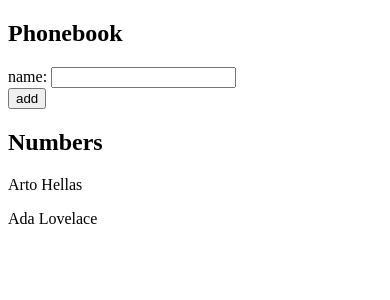
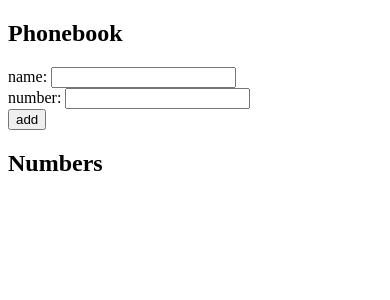
Before and after one commit to ingann/fullstack, a React (Vite) app in the folder part2/phonebook/: page / in a window 390 px wide. Shown: the top 300 px of the page. Built offline with nearby package versions, Linux system fonts and the light colour scheme.

Commit message:
2.8. phonebook

```diff
--- a/part2/phonebook/src/App.jsx
+++ b/part2/phonebook/src/App.jsx
@@ -3,11 +3,9 @@ import Person from './components/Person'
 import AddPerson from './components/PersonForm'
 
 const App = () => {
-  const [persons, setPersons] = useState([
-    { name: 'Arto Hellas'},
-    { name: 'Ada Lovelace'}
-  ])
+  const [persons, setPersons] = useState([])
   const [newName, setnewName] = useState('')
+  const [newNumber, setNewNumber] = useState('')
 
   const addPerson = (event) => {
     event.preventDefault()
@@ -17,26 +15,35 @@ const App = () => {
     }
     else {
       const person = {
-        name: newName
+        name: newName,
+        number: newNumber,
+        id: persons.length + 1
       }
       setPersons(persons.concat(person))
-      setnewName('')
     }
+    setnewName('')
+    setNewNumber('')
   }
 
-  const handleBookChange = (event) => {
+  const handleNameChange = (event) => {
     setnewName(event.target.value)
+  }
+
+  const handleNumberChange = (event) => {
+    setNewNumber(event.target.value)
   }
 
   return (
     <div>
       <h2>Phonebook</h2>
-      <AddPerson addPerson={addPerson} newName={newName} handleBookChange={handleBookChange}/>
+      <AddPerson addPerson={addPerson} newName={newName} newNumber={newNumber} handleNameChange={handleNameChange}
+      handleNumberChange={handleNumberChange}/>
       <h2>Numbers</h2>
-      <div>{persons.map(person =>
-        <Person key={person.name} name={person.name}/>
+      <table>
+        {persons.map(person =>
+        <Person key={person.id} name={person.name} number={person.number}/>
         )}
-      </div>
+      </table>
     </div>
   )
 }
--- a/part2/phonebook/src/components/Person.jsx
+++ b/part2/phonebook/src/components/Person.jsx
@@ -1,6 +1,11 @@
 const Person = ({ name, number }) => {
     return (
-            <p>{name} {number}</p>
+        <tbody>
+            <tr>
+                <td>{name}</td>
+                <td>{number}</td>
+            </tr>
+        </tbody>
     )
 }
 
--- a/part2/phonebook/src/components/PersonForm.jsx
+++ b/part2/phonebook/src/components/PersonForm.jsx
@@ -1,10 +1,15 @@
-const AddPerson = ( {addPerson, newName, handleBookChange} ) => {
+const AddPerson = ( {addPerson, newName, newNumber, handleNameChange, handleNumberChange} ) => {
     return (
         <form onSubmit={addPerson}>
             <div>
                 name: <input
                 value={newName}
-                onChange={handleBookChange}/>
+                onChange={handleNameChange}/>
+            </div>
+            <div>
+                number: <input
+                value={newNumber}
+                onChange={handleNumberChange}/>
             </div>
             <div>
                 <button type="submit">add</button>
```
